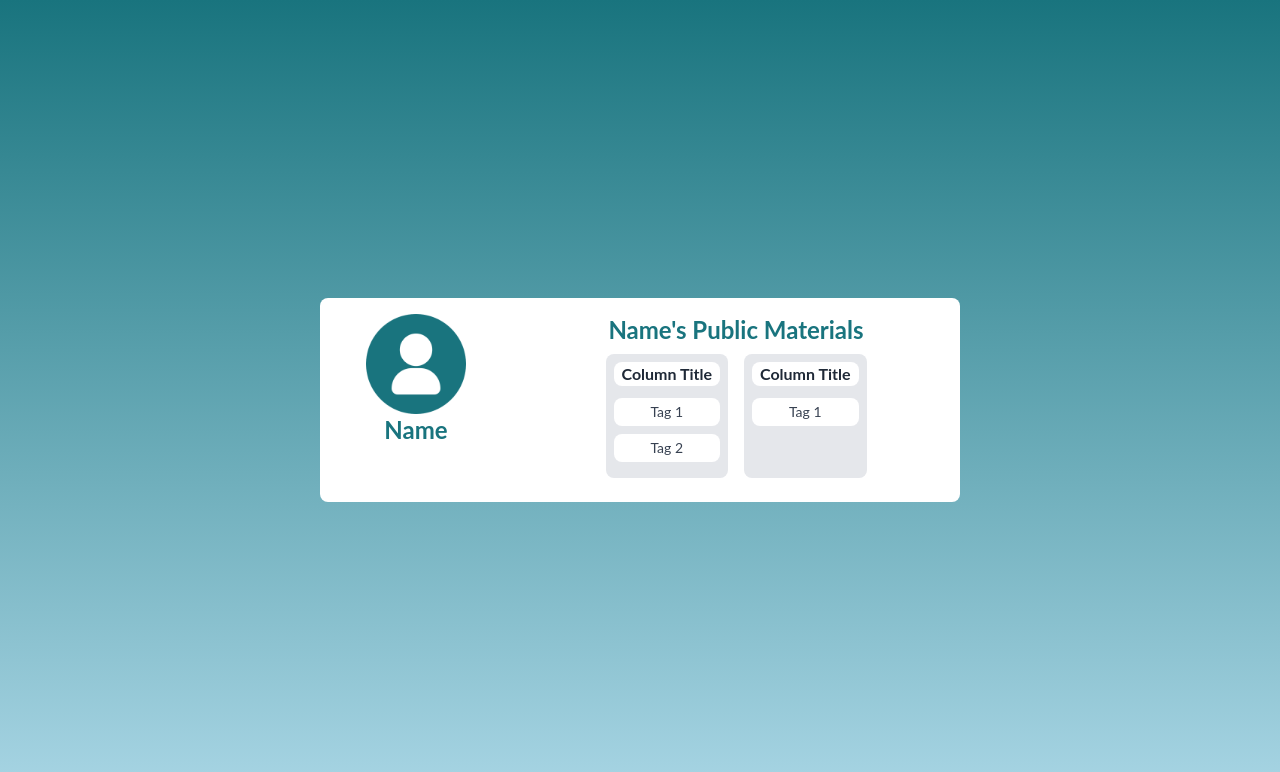
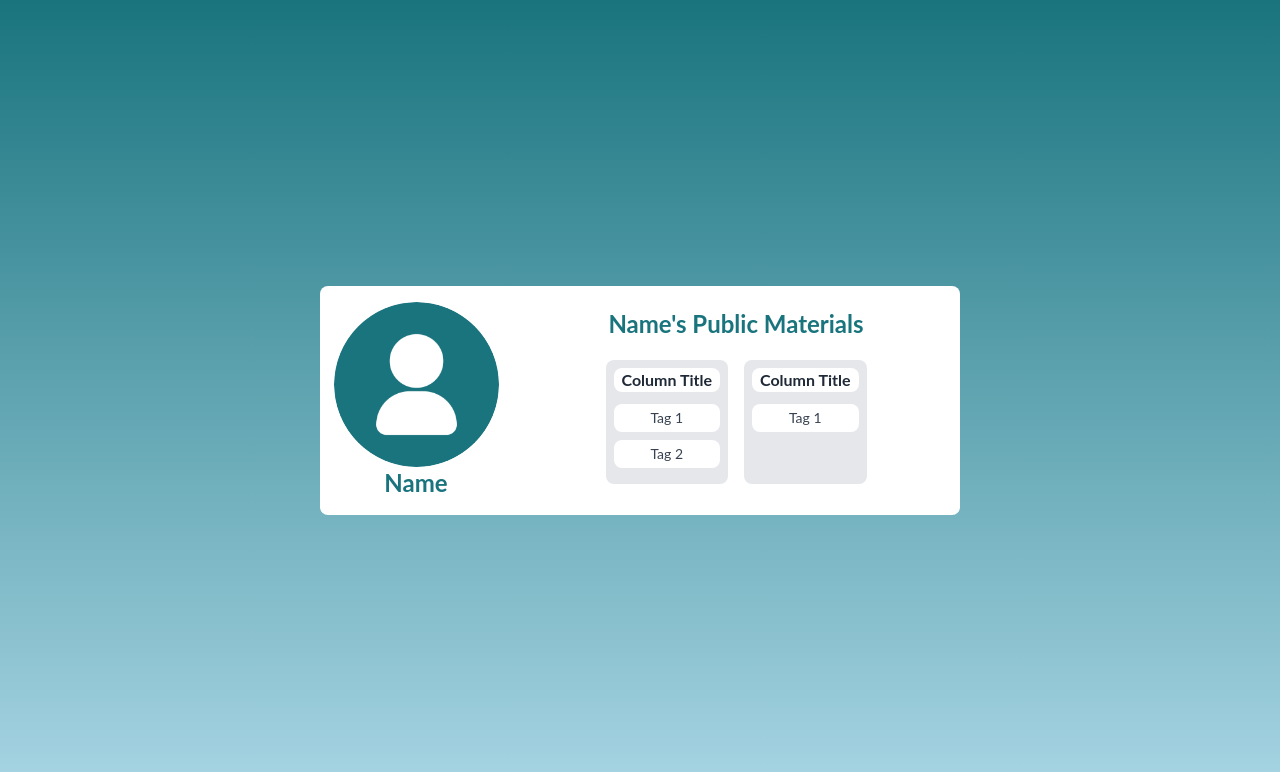
Before and after one commit to COSC-499-W2023/year-long-project-team-11, a React (Create React App) app in the folder app/frontend/: page /UserProfile in a window 1280 px wide. Shown: the top 772 px of the page. Built offline with nearby package versions, Linux system fonts and the light colour scheme.

Commit message:
added Image Changing

```diff
--- a/app/frontend/src/UserProfile.js
+++ b/app/frontend/src/UserProfile.js
@@ -1,8 +1,16 @@
 import React from 'react'
 import './css/login.css'
+import './css/userprofile.css'
 // import users from './tests/loginTest.json'
 
+
+
 export default function UserProfile() {
+    const loadFile = (event) => {
+        const image = document.getElementById("output");
+        image.src = URL.createObjectURL(event.target.files[0]);
+      };
+
     return (
 <div className="h-screen grid place-items-center">
   <div className="mx-auto w-1/2 bg-white rounded-lg" id="user-profile-box">
@@ -10,7 +18,14 @@ export default function UserProfile() {
 
         {/* Left Column  */}
       <div className="w-[30%] p-4 flex flex-col items-center" id="left-box">
-        <img className="grid place-items-center" src={require("./img/symbol-user.png")} height={140} width={100} />
+        <div id="profile-pic">
+            <label id="-label" htmlFor="file">
+                <span id="glyphicon glyphicon-camera"></span>
+                <span>Change Image</span>
+            </label>
+            <input id="file" type="file" onchange={loadFile}/>
+            <img className="grid place-items-center" src={require("./img/symbol-user.png")} id="output" width="200" alt="user avatar" />
+        </div>
             <p className="text-[#19747E] font-bold text-2xl">Name</p>
       </div>
 
--- /dev/null
+++ b/app/frontend/src/css/userprofile.css
@@ -0,0 +1,58 @@
+#profile-pic {
+    color: transparent;
+    transition: all 0.3s ease;
+    display: flex;
+    justify-content: center;
+    align-items: center;
+    position: relative;
+  }
+
+  #profile-pic input {
+    display: none;
+  }
+
+  #profile-pic img {
+    position: absolute;
+    object-fit: cover;
+    width: 165px;
+    height: 165px;
+    box-shadow: 0 0 10px 0 rgba(255, 255, 255, 0.35);
+    border-radius: 100px;
+    z-index: 0;
+  }
+
+  #profile-pic #-label {
+    cursor: pointer;
+    height: 165px;
+    width: 165px;
+  }
+
+  #profile-pic:hover #-label {
+    display: flex;
+    justify-content: center;
+    align-items: center;
+    background-color: rgba(0, 0, 0, 0.8);
+    z-index: 10000;
+    color: rgb(250, 250, 250);
+    transition: background-color 0.2s ease-in-out;
+    border-radius: 100px;
+    margin-bottom: 0;
+  }
+
+  #profile-pic span {
+    display: inline-flex;
+    padding: 0.2em;
+    height: 2em;
+  }
+
+  /* body {
+    height: 100vh;
+    background-color: rgb(25, 24, 21);
+    display: flex;
+    justify-content: center;
+    align-items: center;
+  } */
+
+  body a:hover {
+    text-decoration: none;
+  }
```
Also changed, not shown: app/frontend/src/compare.js (added).
